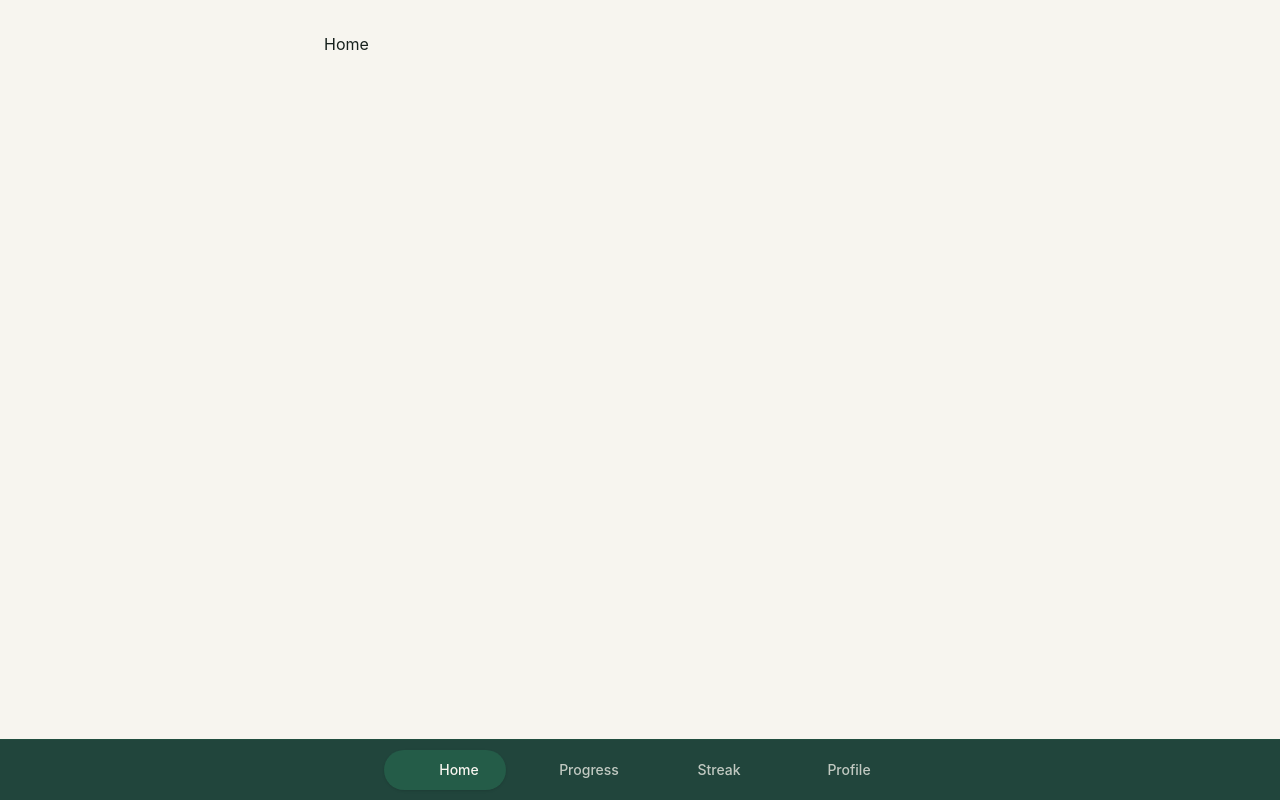
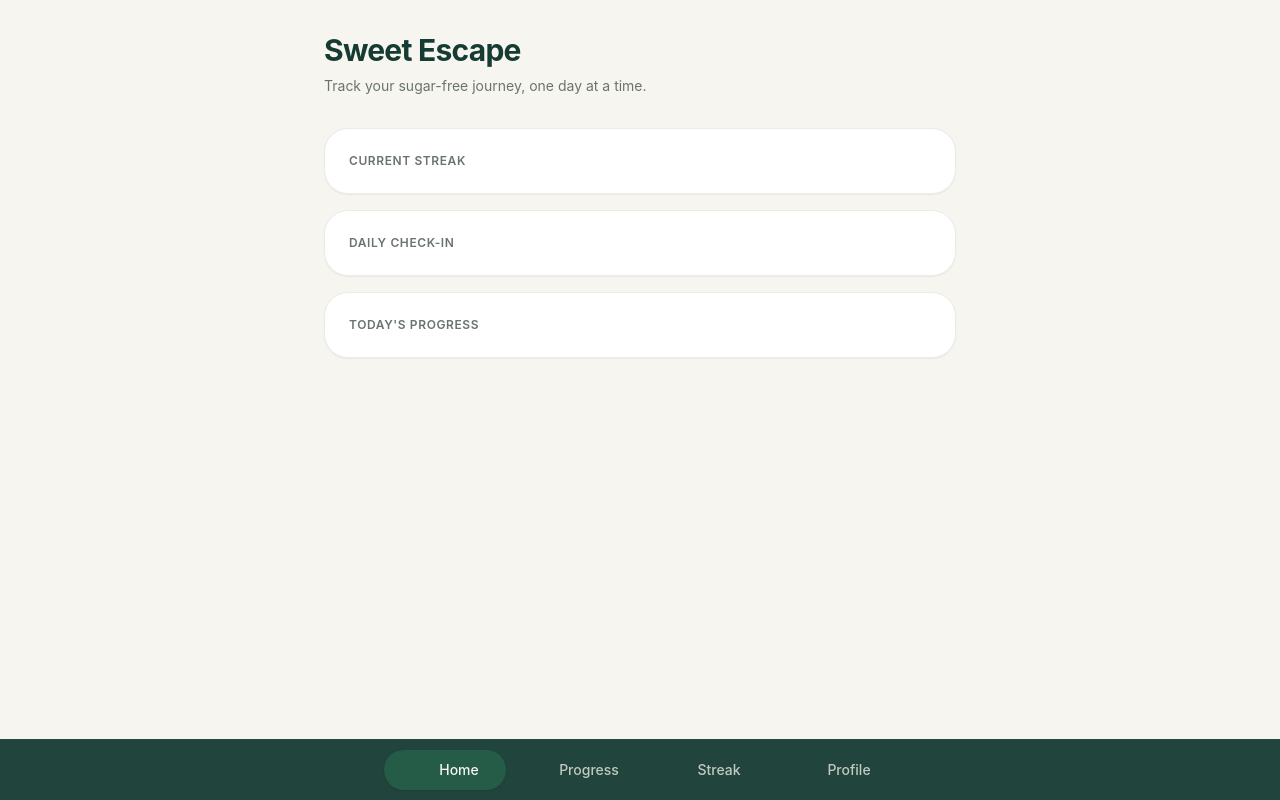
Before and after one commit to Ellen1988Andersson/sweet-escape, a React (Vite) app: page / in a window 1280 px wide. Built offline with nearby package versions, Linux system fonts and the light colour scheme; some icons are missing.

Commit message:
feat: implement PageLayout component and update page layouts

```diff
--- /dev/null
+++ b/src/components/PageLayout.tsx
@@ -0,0 +1,45 @@
+import type { ReactNode } from "react";
+
+interface PageLayoutProps {
+  title: string;
+  subtitle?: string;
+  children?: ReactNode;
+}
+
+interface LayoutSectionProps {
+  label?: string;
+  children?: ReactNode;
+}
+
+export function LayoutSection({ label, children }: LayoutSectionProps) {
+  return (
+    <section
+      aria-label={label}
+      className="rounded-3xl border border-[#E8EDE7] bg-white p-6 shadow-xs"
+    >
+      {label && (
+        <p className="text-xs font-semibold uppercase tracking-wider text-[#6A746E]">
+          {label}
+        </p>
+      )}
+      {children}
+    </section>
+  );
+}
+
+function PageLayout({ title, subtitle, children }: PageLayoutProps) {
+  return (
+    <div className="mx-auto w-full max-w-md md:max-w-2xl">
+      <header className="mb-8">
+        <h1 className="text-3xl font-bold tracking-tight text-[#163B32]">
+          {title}
+        </h1>
+        {subtitle && <p className="mt-2 text-sm text-[#6A746E]">{subtitle}</p>}
+      </header>
+
+      {children && <div className="space-y-4">{children}</div>}
+    </div>
+  );
+}
+
+export default PageLayout;
--- a/src/pages/CheckIn.tsx
+++ b/src/pages/CheckIn.tsx
@@ -1,5 +1,12 @@
+import PageLayout from "../components/PageLayout";
+
 function CheckIn() {
-  return <h1>Check-In</h1>;
+  return (
+    <PageLayout
+      title="Daily Check-in"
+      subtitle="Reflect on your day, mood, and cravings."
+    />
+  );
 }
 
 export default CheckIn;
--- a/src/pages/Home.tsx
+++ b/src/pages/Home.tsx
@@ -1,5 +1,16 @@
+import PageLayout, { LayoutSection } from "../components/PageLayout";
+
 function Home() {
-  return <h1>Home</h1>;
+  return (
+    <PageLayout
+      title="Sweet Escape"
+      subtitle="Track your sugar-free journey, one day at a time."
+    >
+      <LayoutSection label="Current streak" />
+      <LayoutSection label="Daily check-in" />
+      <LayoutSection label="Today's progress" />
+    </PageLayout>
+  );
 }
 
 export default Home;
--- a/src/pages/Profile.tsx
+++ b/src/pages/Profile.tsx
@@ -1,5 +1,16 @@
+import PageLayout, { LayoutSection } from "../components/PageLayout";
+
 function Profile() {
-  return <h1>Profile</h1>;
+  return (
+    <PageLayout
+      title="My Profile"
+      subtitle="Your personal sugar-free journey."
+    >
+      <LayoutSection label="Profile & Total XP" />
+      <LayoutSection label="Statistics" />
+      <LayoutSection label="Current goal" />
+    </PageLayout>
+  );
 }
 
 export default Profile;
--- a/src/pages/Progress.tsx
+++ b/src/pages/Progress.tsx
@@ -1,5 +1,17 @@
+import PageLayout, { LayoutSection } from "../components/PageLayout";
+
 function Progress() {
-  return <h1>Progress</h1>;
+  return (
+    <PageLayout
+      title="Your Progress"
+      subtitle="See how far you've come."
+    >
+      <LayoutSection label="Current goal" />
+      <LayoutSection label="This week" />
+      <LayoutSection label="Weekly insights" />
+      <LayoutSection label="Total XP" />
+    </PageLayout>
+  );
 }
 
 export default Progress;
--- a/src/pages/Start.tsx
+++ b/src/pages/Start.tsx
@@ -1,5 +1,14 @@
+import PageLayout, { LayoutSection } from "../components/PageLayout";
+
 function Start() {
-  return <h1>Start</h1>;
+  return (
+    <PageLayout
+      title="Start your journey"
+      subtitle="Choose your sugar-free goal."
+    >
+      <LayoutSection label="Introduction & Goal selection" />
+    </PageLayout>
+  );
 }
 
 export default Start;
--- a/src/pages/Streak.tsx
+++ b/src/pages/Streak.tsx
@@ -1,5 +1,12 @@
+import PageLayout from "../components/PageLayout";
+
 function Streak() {
-  return <h1>Streak</h1>;
+  return (
+    <PageLayout
+      title="Your Streak"
+      subtitle="Keep your streak alive and see your history."
+    />
+  );
 }
 
 export default Streak;
```
